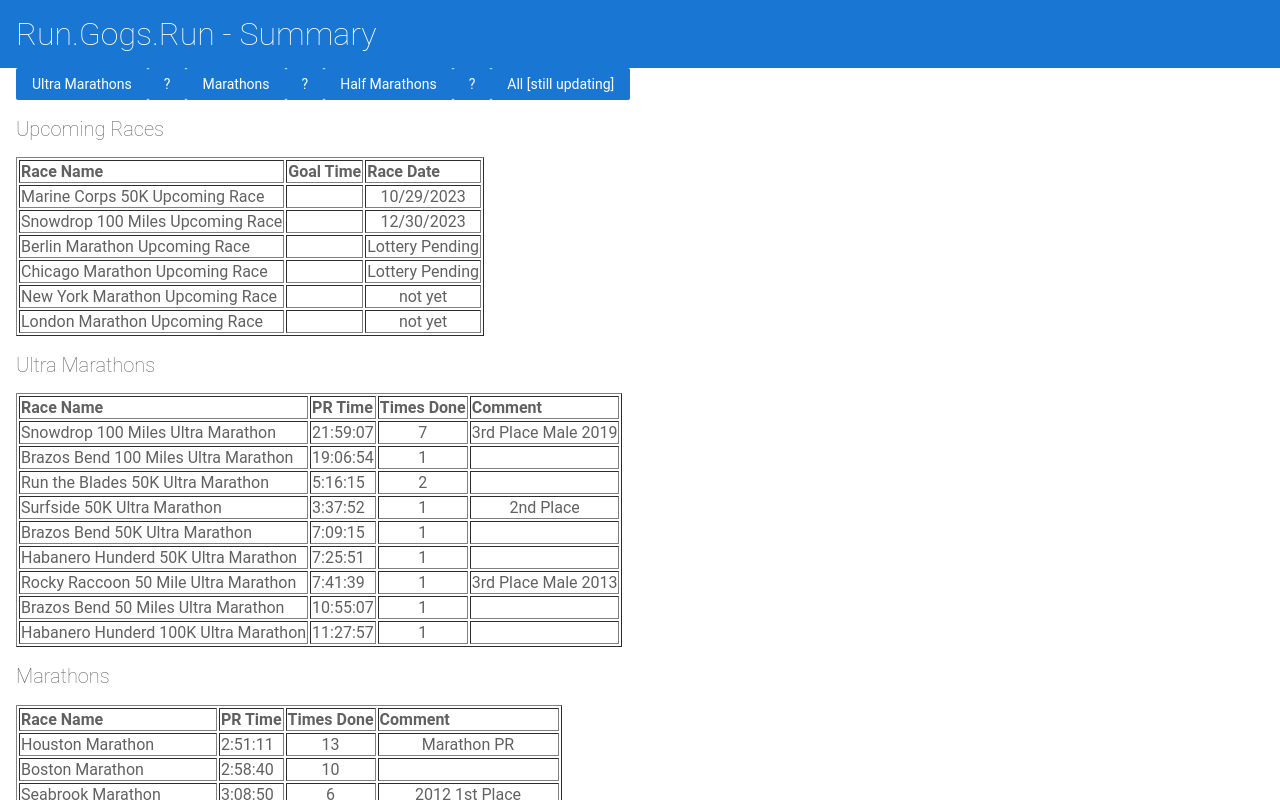
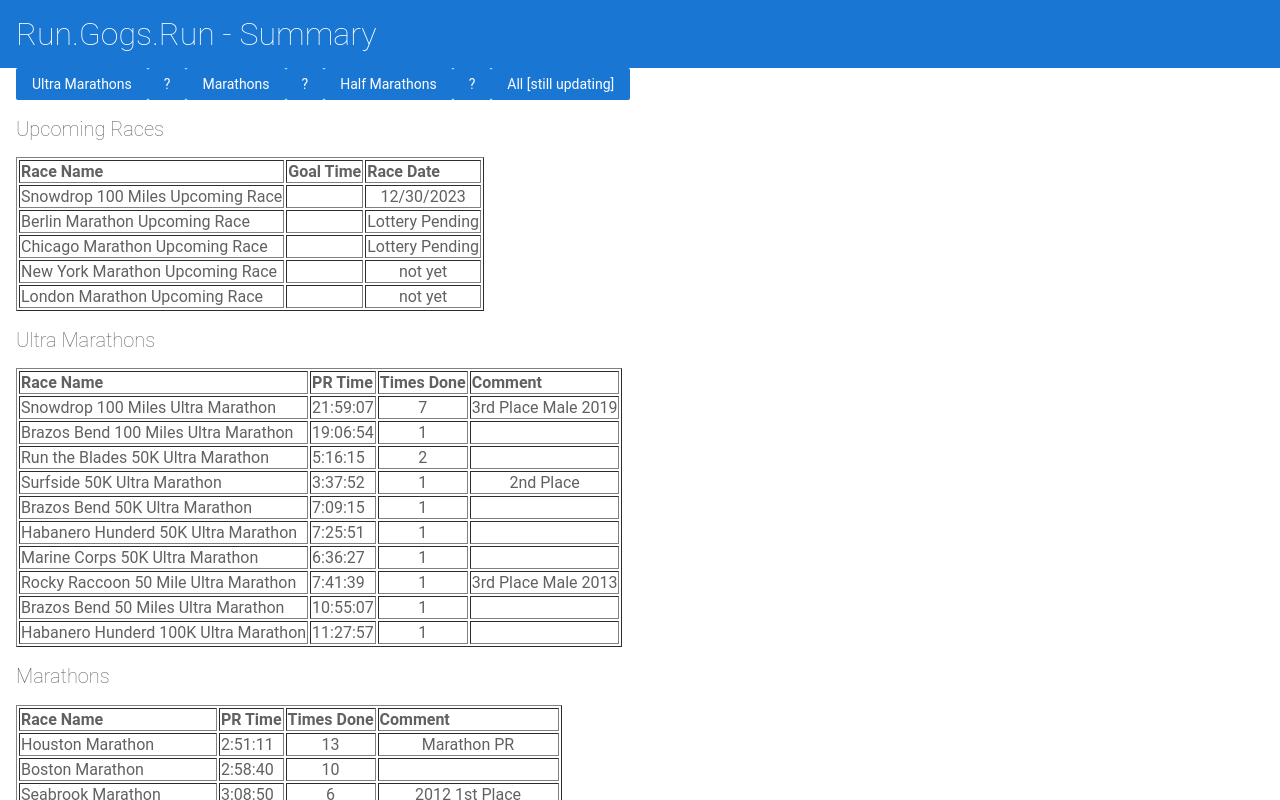
Before and after one commit to gchristie/rungogsrun, an Angular app: page / in a window 1280 px wide. Shown: the top 800 px of the page. Built offline with nearby package versions, Linux system fonts and the light colour scheme.

Commit message:
2 files modified

```diff
--- a/src/app/marathon-list/marathon-list.component.html
+++ b/src/app/marathon-list/marathon-list.component.html
@@ -142,7 +142,7 @@
   </table>
   <DIV>
 
-    <!--
+
   <DIV id="4Mile">
     <h2>4 Mile Race</h2>
     <table border=1>
@@ -164,7 +164,29 @@
     </ng-container>
     </table>
   <DIV>
-  -->
+
+
+  <DIV id="5Mile">
+  <h2>4 Mile Race</h2>
+  <table border=1>
+  <TR style='font-weight: bold' >
+    <TD >Race Name</TD>
+    <TD>PR Time</TD>
+    <TD style="align:center">Times Done</TD>
+    <TD style="align:left">Comment</TD>
+  </TR>
+  <ng-container *ngFor="let race of racedata">
+    <ng-container *ngIf="race.racetype=='5Mile'">
+  <TR>
+    <TD>{{ race.name}} {{ race.racetype }}  </TD>
+    <TD>{{ race.PR }}</TD>
+    <TD align="center">{{ race.count }} </TD>
+    <TD align="center">{{ race.comment }} </TD>
+  </TR>
+  </ng-container>
+  </ng-container>
+  </table>
+<DIV>
 
   <DIV id="10K">
     <h2>10K Race</h2>
--- a/src/app/racedata.ts
+++ b/src/app/racedata.ts
@@ -9,6 +9,8 @@ export var racedata =
 , { name:'Surfside 50K',PR:'3:37:52',count:1,racetype:'Ultra Marathon',comment:'2nd Place'}
 , { name:'Brazos Bend 50K',PR:'7:09:15',count:1,racetype:'Ultra Marathon',comment:''  }
 , { name:'Habanero Hunderd 50K',PR:'7:25:51',count:1,racetype:'Ultra Marathon',comment:''  }
+, { name:'Marine Corps 50K',PR:'6:36:27',count:1,racetype:'Ultra Marathon',comment:''  }
+
 
 
 
@@ -116,6 +118,7 @@ export var racedata =
 , { name:'Daves Turkey Chase',PR:'',count:1,racetype:'5K',comment:''  }
 
 //10K
+, { name:'Moray Marathon',PR:'32:30',count:2,racetype:'10K',comment:'1988/1989'  }
 , { name:'Rodeo Run',PR:'42:20',count:2,racetype:'10K',comment:''  }
 , { name:'Venture On!',PR:'',count:2,racetype:'10K',comment:''  }
 , { name:'Trafigura Home Run',PR:'',count:2,racetype:'10K',comment:''  }
@@ -133,7 +136,11 @@ export var racedata =
 , { name:'Hot Chocolate 15K',PR:'1:04:05',count:4,racetype:'15K',comment:'2018 2nd Place'  }
 
 //4 Mile
-, { name:'Run 4 the Children 4 Mile',PR:'23:36',count:8,racetype:'4 Mile',comment:'2014 1st Place'  }
+, { name:'Run 4 the Children',PR:'23:36',count:8,racetype:'4Mile',comment:'2014 1st Place'  }
+, { name:'Park Four',PR:'',count:1,racetype:'4Mile',comment:''  }
+
+//5 Mile
+, { name:'The Texas Bud Heat Wave',PR:'',count:8,racetype:'5Mile',comment:''  }
 
 
 
@@ -153,7 +160,7 @@ export var racedata =
 //Upcoming Races
 
 
-, { name:'Marine Corps 50K',PR:'',count:1,racetype:'Upcoming Race',comment:'10/29/2023'  }
+
 ,  { name:'Snowdrop 100 Miles',PR:'',count:1,racetype:'Upcoming Race',comment:'12/30/2023'  }
 ,  { name:'Berlin Marathon',PR:'',count:1,racetype:'Upcoming Race',comment:'Lottery Pending'  }
 ,  { name:'Chicago Marathon',PR:'',count:1,racetype:'Upcoming Race',comment:'Lottery Pending'  }
```
